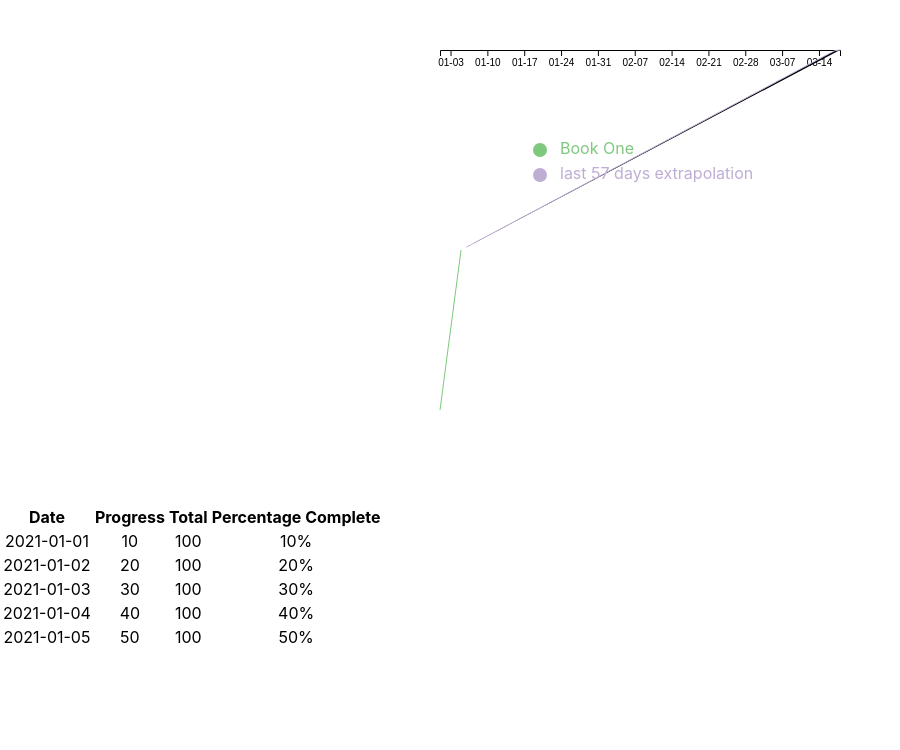
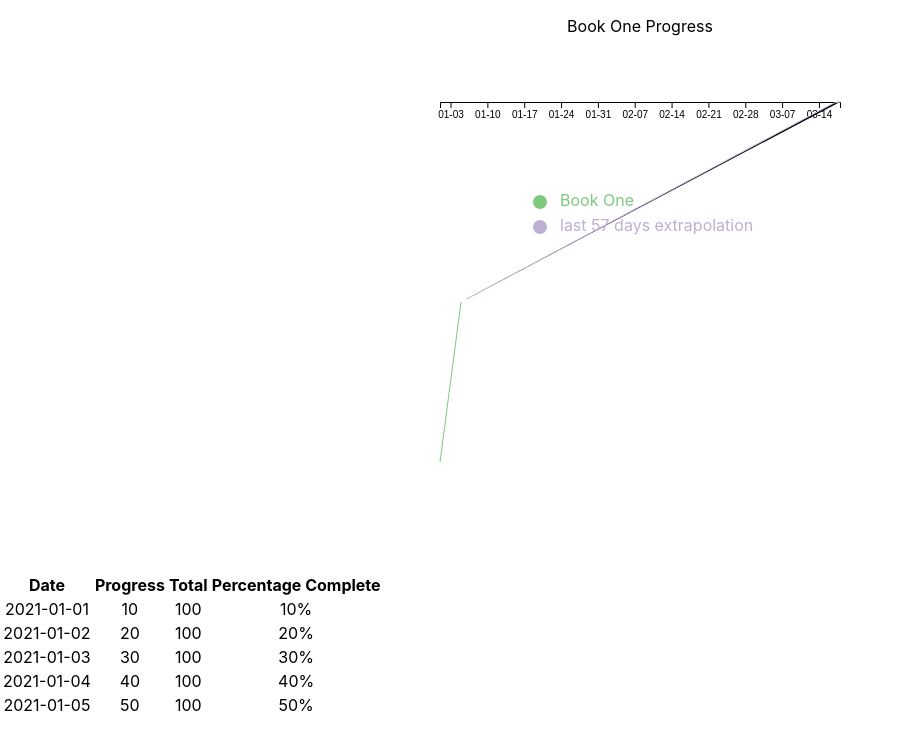
Before and after one commit to jColeChanged/think-progress, a React (Create React App) app: page / in a window 1280 px wide. Shown: the top 750 px of the page, without its empty margins (0-900 px from the left). Built offline with nearby package versions, Linux system fonts and the light colour scheme.

Commit message:
Add figure caption.
Add some semantic markup as appropriate. This is in preperation
to distinguish between the title of the visualization and the
idea of the real progress so far.

Verified existence of caption and no-op in vis changes.

```diff
--- a/src/ThinkProgress.js
+++ b/src/ThinkProgress.js
@@ -33,7 +33,13 @@ class ThinkProgress extends React.Component {
             analysis.getCompletedPerUnit()
         ));
         return <div>
-            <ThinkProgressVisualization dataset={dataset} extrapolations={extrapolations}/>
+            <figure>
+                <figcaption>{dataset.name} Progress</figcaption>
+                <figure>
+                    <ThinkProgressVisualization dataset={dataset} extrapolations={extrapolations}/>
+                </figure>
+            </figure>
+
             <ThinkProgressTable dataset={dataset.entries} extrapolations={extrapolations}/>
         </div>
     }
```
